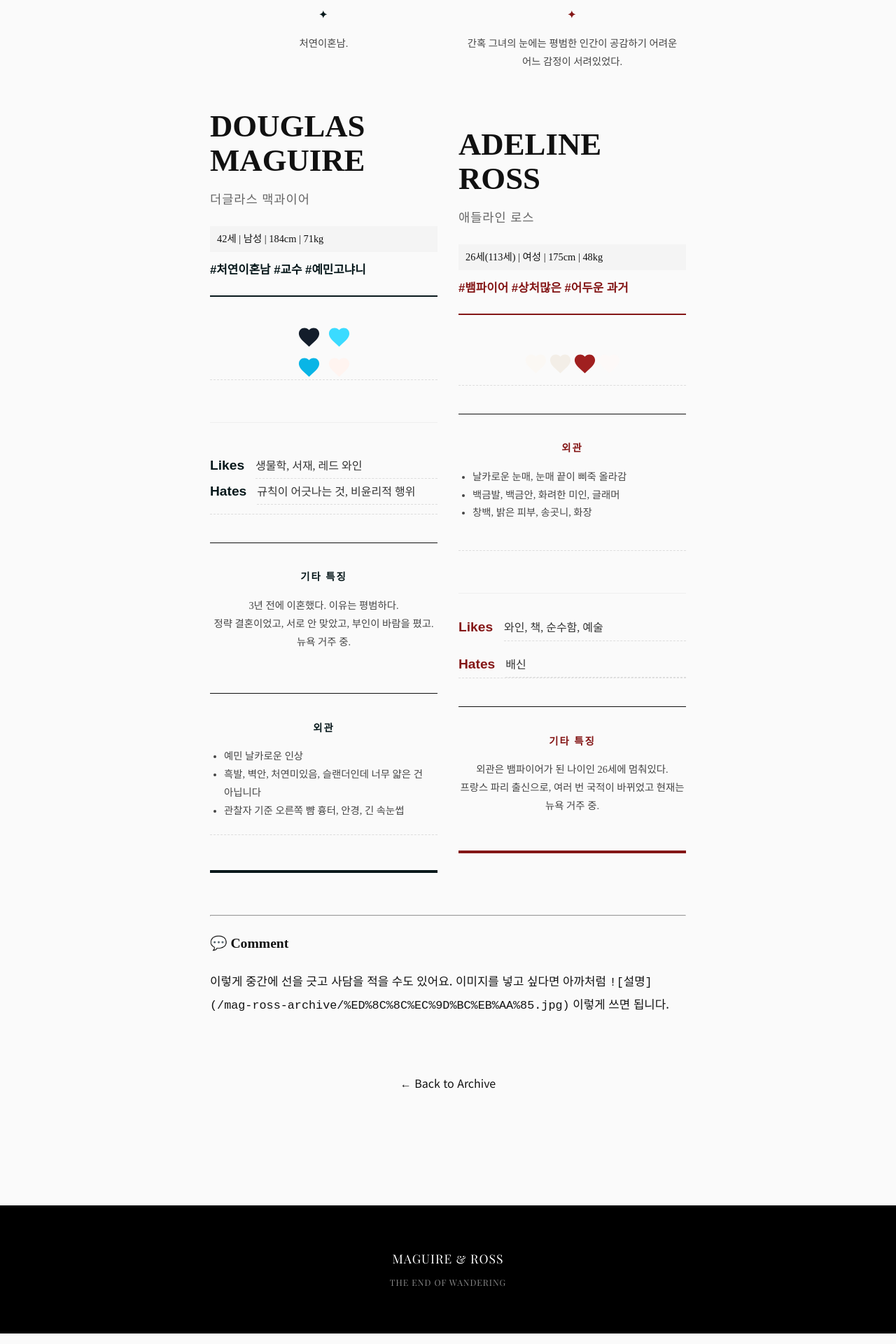
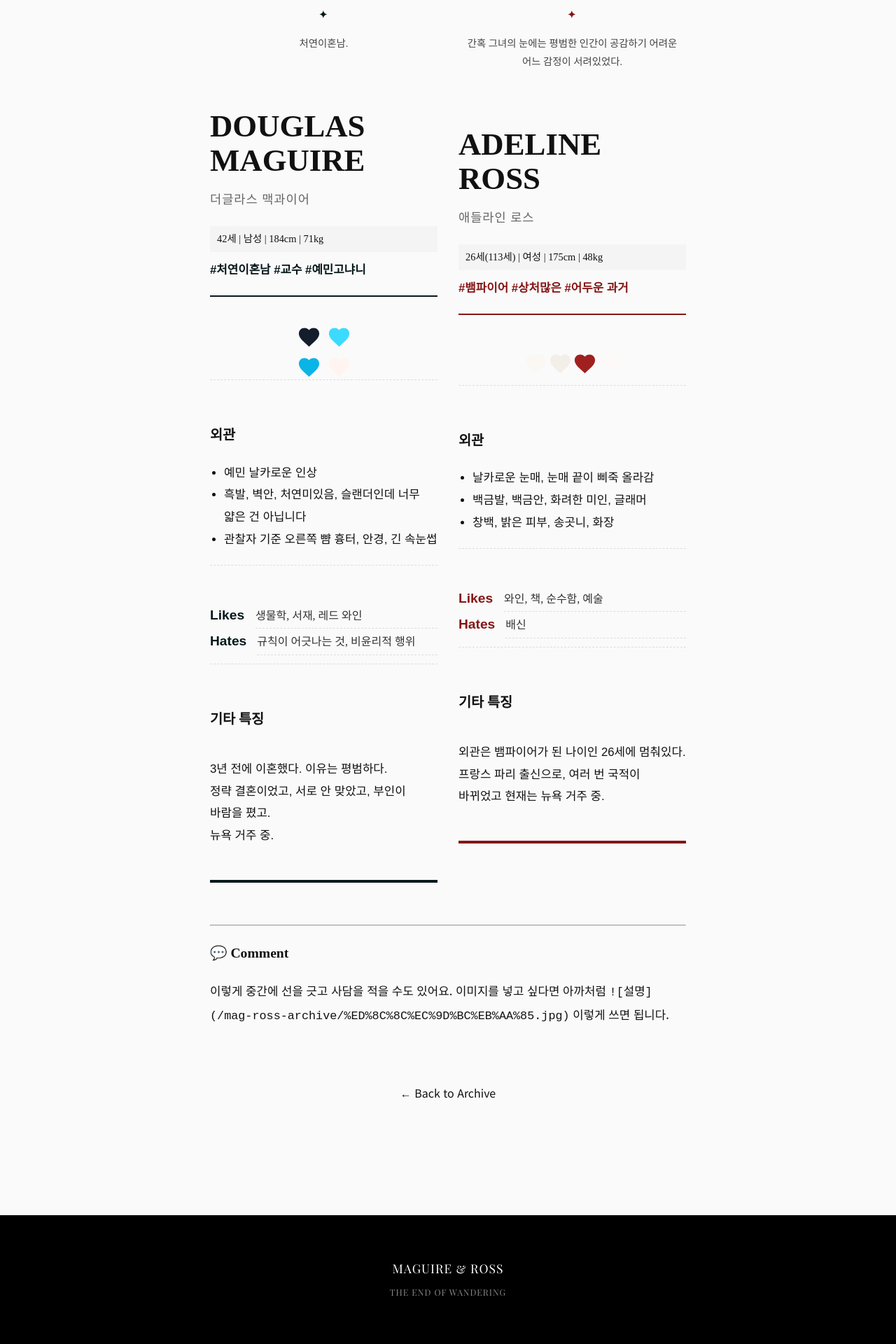
Before and after one commit to narelim/mag-ross-archive, a Jekyll site: the page built from _posts/2025-12-17-original42113.md, in a window 1280 px wide. Shown: the part 1238-3158 px from the top of the page at 70% size. Built offline with Jekyll 4.4.1, drawn with Linux system fonts in a browser that asks for light colours; some web fonts are replaced.

Commit message:
Update 2025-12-17-original42113.md

```diff
--- a/_posts/2025-12-17-original42113.md
+++ b/_posts/2025-12-17-original42113.md
@@ -49,7 +49,6 @@ image: "thumb_original42113.png"
                 <div class="color-sq" style="background-color: #FFF4F0;"></div>
             </div>
             </div>
-            <div class="sheet-box">
                 <div class="slot-appearance">
                 <h3>외관</h3>
                 <ul style="padding-left: 20px; margin: 0;">
@@ -58,8 +57,6 @@ image: "thumb_original42113.png"
                     <li>관찰자 기준 오른쪽 뺨 흉터, 안경, 긴 속눈썹</li>
                 </ul>
                 </div>
-            </div>
-            <div class="sheet-ok-ng">
              <div class="slot-likes">
                 <div class="sheet-pill">
                     <span class="pill-label">Likes</span>
@@ -70,9 +67,7 @@ image: "thumb_original42113.png"
                 <span class="pill-text">규칙이 어긋나는 것, 비윤리적 행위</span>
             </div>
             </div>
-            </div>
         <div class="slot-etc">
-        <div class="sheet-box">
             <h3>기타 특징</h3>
             <p>
                 3년 전에 이혼했다. 이유는 평범하다.<br>
@@ -80,7 +75,6 @@ image: "thumb_original42113.png"
                 뉴욕 거주 중.
             </p>
             </div>
-    </div>
     </div>
 </div>
 <div class="char-sheet-container" style="--bubble-bg: #841616;">
@@ -113,7 +107,6 @@ image: "thumb_original42113.png"
                 <div class="color-sq" style="background-color: #FDF9F8;"></div>
             </div>
                 <div class="slot-appearance">
-                <div class="sheet-box">
                 <h3>외관</h3>
                 <ul style="padding-left: 20px; margin: 0;">
                     <li>날카로운 눈매, 눈매 끝이 삐죽 올라감</li>
@@ -121,9 +114,7 @@ image: "thumb_original42113.png"
                     <li>창백, 밝은 피부, 송곳니, 화장</li>
                 </ul>
                 </div>
-            </div>
          <div class="slot-likes">
-        <div class="sheet-ok-ng">
             <div class="sheet-pill">
                 <span class="pill-label">Likes</span>
                 <span class="pill-text">와인, 책, 순수함, 예술</span>
@@ -133,16 +124,13 @@ image: "thumb_original42113.png"
                 <span class="pill-text">배신</span>
             </div>
          </div>
-        </div>
             <div class="slot-etc">
-                <div class="sheet-box">
             <h3>기타 특징</h3>
             <p>
                 외관은 뱀파이어가 된 나이인 26세에 멈춰있다.<br>
                 프랑스 파리 출신으로, 여러 번 국적이 바뀌었고 현재는 뉴욕 거주 중.
             </p>
             </div>
-        </div>
     </div>
 </div>
 </div>
```
